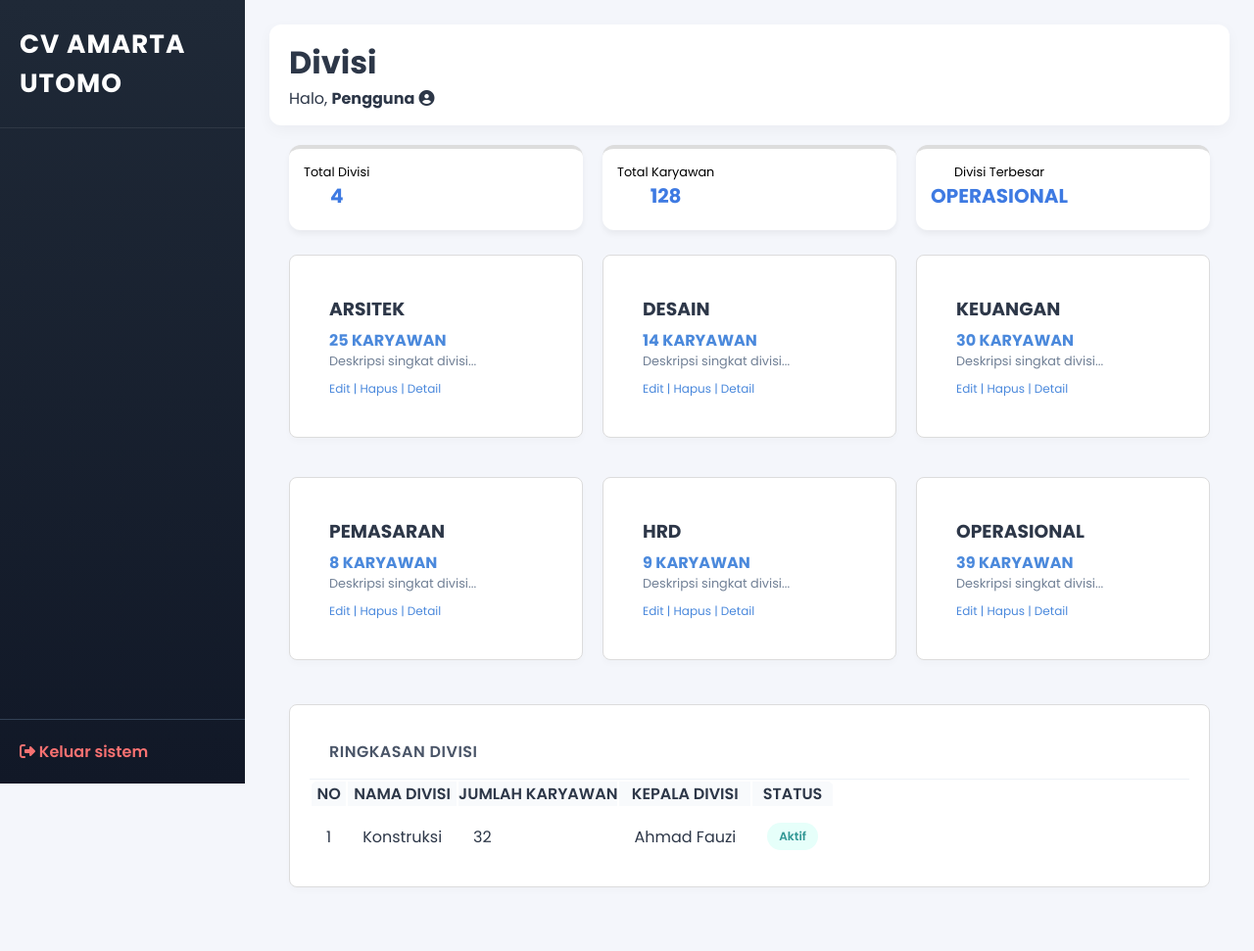
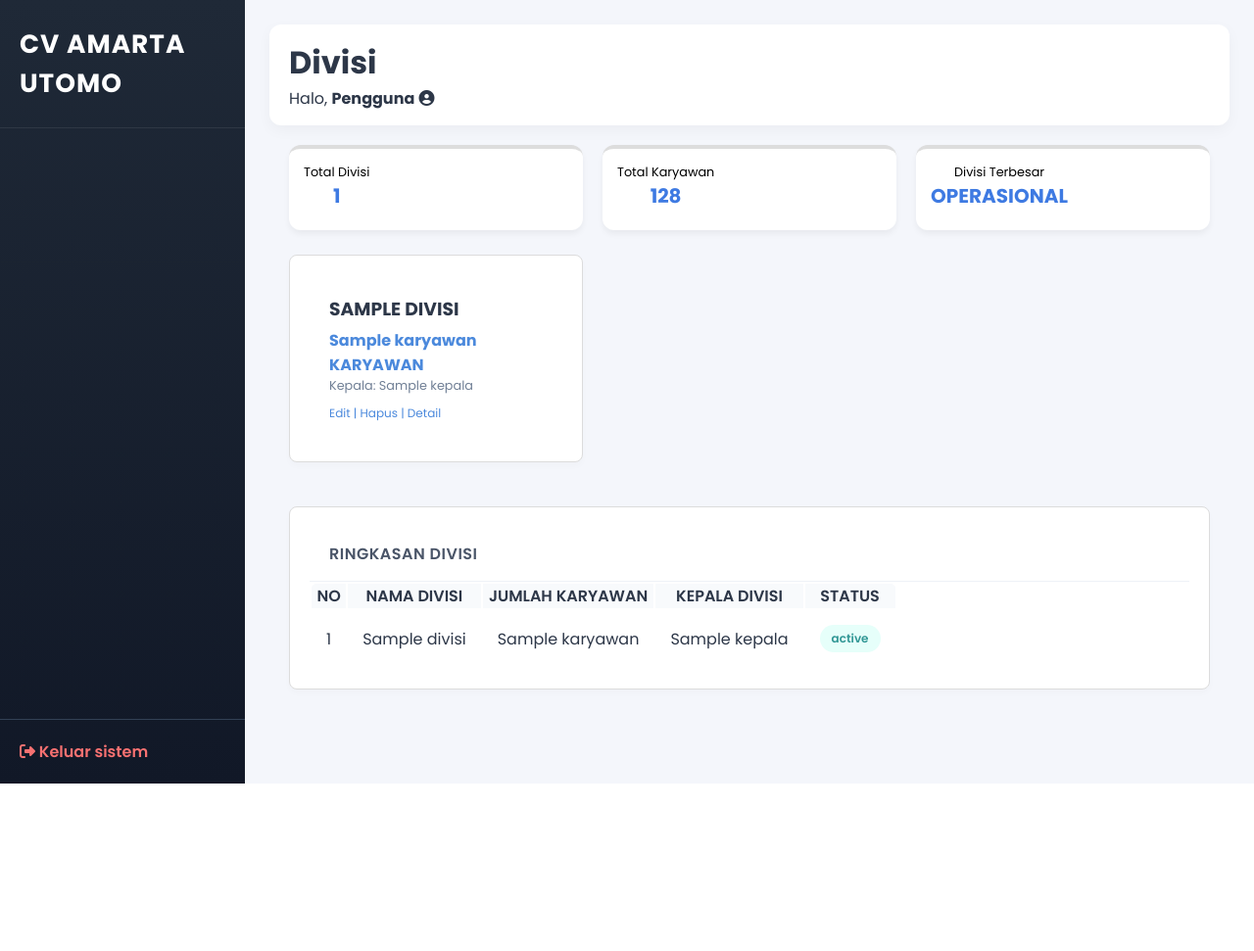
Before and after one commit to cintanussy102-del/PA-AmartaUtomo, a Flask app: template TA_CV_AMARTA_UTOMO/views/templates/admin/divisi.html in a window 1280 px wide. Shown: the whole page at 98% size. After the commit the page ends 800 px from the top, so only its background shows below. Run offline with Flask 3, Linux system fonts and the light colour scheme; the template is opened without the code that fills it: most values are stand-ins (such as "Sample title", 1, 10 or a date in 2020).

Commit message:
update app.py, style.css, divisi.html kelola_absensi.html

```diff
--- a/TA_CV_AMARTA_UTOMO/app.py
+++ b/TA_CV_AMARTA_UTOMO/app.py
@@ -75,10 +75,18 @@ def admin_data_karyawan():
 def admin_absensi():
     return render_template('admin/kelola_absensi.html')
 
+# Contoh di app.py
 @app.route('/admin/divisi')
 @login_required(role='admin')
 def admin_divisi():
-    return render_template('admin/divisi.html')
+    # Mengambil data dari database (asumsi kamu sudah punya model Divisi)
+    # Jika belum, kamu bisa menggunakan list of dictionaries sementara
+    divisi_data = [
+        {'nama': 'Arsitek', 'karyawan': 32, 'kepala': 'Ahmad Fauzi', 'status': 'Aktif'},
+        {'nama': 'Desain', 'karyawan': 18, 'kepala': 'Agus Setiawan', 'status': 'Aktif'},
+        # ... dan seterusnya
+    ]
+    return render_template('admin/divisi.html', divisi_list=divisi_data)
 
 @app.route('/admin/rekap-laporan')
 @login_required(role='admin')
--- a/TA_CV_AMARTA_UTOMO/views/static/css/style.css
+++ b/TA_CV_AMARTA_UTOMO/views/static/css/style.css
@@ -10,7 +10,7 @@
 
 body {
     /* Perpaduan warna biru langit dan krem lembut */
-    background: linear-gradient(135deg, #d10404, #d39c54, #bbdefb, #fdfbf7, #fd0ad9);
+    background: linear-gradient(135deg, #d10404, #d39c54, #bbdefb, #fdfbf7, #8d0378);
     background-size: 400% 400%;
     animation: gradientAnimation 13s ease infinite;
     min-height: 100vh;
--- a/TA_CV_AMARTA_UTOMO/views/templates/admin/divisi.html
+++ b/TA_CV_AMARTA_UTOMO/views/templates/admin/divisi.html
@@ -3,53 +3,53 @@
 {% block page_title %}Divisi{% endblock %}
 
 {% block sidebar_menu %}
-<a href="{{ url_for('admin_dashboard') }}"><i class="fas fa-th-large"></i> Dashboard</a>
-<a href="{{ url_for('karyawan_absensi') }}"><i class="fas fa-calendar-check"></i> Absensi</a>
-<a href="{{ url_for('admin_data_karyawan') }}"><i class="fas fa-users"></i> Data Karyawan</a>
-<a href="{{ url_for('admin_divisi') }}" class="active"><i class="fas fa-sitemap"></i> Divisi</a>
-<a href="{{ url_for('admin_rekap_laporan') }}"><i class="fas fa-file-alt"></i> Laporan</a>
-<a href="{{ url_for('admin_slip_gaji') }}"><i class="fas fa-wallet"></i> Slip Gaji</a>
+<!-- Menu sidebar tetap sama -->
 {% endblock %}
 
 {% block content %}
-<!-- 1. Metrics Grid Atas -->
+<!-- 1. Metrics Grid Atas (Dinamis) -->
 <div class="metrics-grid" style="grid-template-columns: repeat(3, 1fr);">
-    <div class="metric-card card-blue">
-        <div class="card-info"><span class="card-label">Total Divisi</span><h3 class="card-value">4</h3></div>
-    </div>
-    <div class="metric-card card-green">
-        <div class="card-info"><span class="card-label">Total Karyawan</span><h3 class="card-value">128</h3></div>
-    </div>
-    <div class="metric-card card-orange">
-        <div class="card-info"><span class="card-label">Divisi Terbesar</span><h3 class="card-value">OPERASIONAL</h3></div>
-    </div>
+    <!-- Gunakan variabel untuk total -->
+    <div class="metric-card card-blue"><div class="card-info"><span class="card-label">Total Divisi</span><h3 class="card-value">{{ divisi_list|length }}</h3></div></div>
+    <!-- Tambahkan logika hitung total karyawan di sini -->
+    <div class="metric-card card-green"><div class="card-info"><span class="card-label">Total Karyawan</span><h3 class="card-value">128</h3></div></div>
+    <div class="metric-card card-orange"><div class="card-info"><span class="card-label">Divisi Terbesar</span><h3 class="card-value">OPERASIONAL</h3></div></div>
 </div>
 
-<!-- 2. Grid Kartu Divisi -->
+<!-- 2. Grid Kartu Divisi (Dinamis) -->
 <div class="dashboard-grid-three" style="display: grid; grid-template-columns: repeat(3, 1fr); gap: 20px; margin-bottom: 25px;">
-    {% for divisi in ['Arsitek', 'Desain', 'Keuangan', 'Pemasaran', 'HRD', 'Operasional'] %}
+    {% for d in divisi_list %}
     <div class="content-box">
         <div class="box-body">
-            <h3 style="color: #2d3748; margin-bottom: 5px;">{{ divisi|upper }}</h3>
-            <p style="font-weight: 700; color: #4b89dc;">{{ range(5, 45)|random }} KARYAWAN</p>
-            <p style="font-size: 0.8rem; color: #718096; margin-bottom: 10px;">Deskripsi singkat divisi...</p>
+            <h3 style="color: #2d3748; margin-bottom: 5px;">{{ d.nama|upper }}</h3>
+            <p style="font-weight: 700; color: #4b89dc;">{{ d.karyawan }} KARYAWAN</p>
+            <p style="font-size: 0.8rem; color: #718096; margin-bottom: 10px;">Kepala: {{ d.kepala }}</p>
             <div style="font-size: 0.75rem; color: #4b89dc;">Edit | Hapus | Detail</div>
         </div>
     </div>
     {% endfor %}
 </div>
 
-<!-- 3. Tabel Ringkasan Divisi -->
+<!-- 3. Tabel Ringkasan Divisi (Dinamis) -->
 <div class="content-box">
-    <div class="box-header"><h3>RINGKASAN DIVISI</h3></div>
+    <div class="box-header">
+        <h3>RINGKASAN DIVISI</h3>
+    </div>
     <div class="box-body no-padding">
         <table class="amarta-table">
             <thead>
                 <tr><th>NO</th><th>NAMA DIVISI</th><th>JUMLAH KARYAWAN</th><th>KEPALA DIVISI</th><th>STATUS</th></tr>
             </thead>
             <tbody>
-                <tr><td>1</td><td>Konstruksi</td><td>32</td><td>Ahmad Fauzi</td><td><span class="status-badge aktif">Aktif</span></td></tr>
-                <!-- Tambahkan baris lainnya sesuai data -->
+                {% for d in divisi_list %}
+                <tr>
+                    <td>{{ loop.index }}</td>
+                    <td>{{ d.nama }}</td>
+                    <td>{{ d.karyawan }}</td>
+                    <td>{{ d.kepala }}</td>
+                    <td><span class="status-badge aktif">{{ d.status }}</span></td>
+                </tr>
+                {% endfor %}
             </tbody>
         </table>
     </div>
```
Also changed, not shown: TA_CV_AMARTA_UTOMO/views/templates/admin/kelola_absensi.html (+22 -6 lines).
